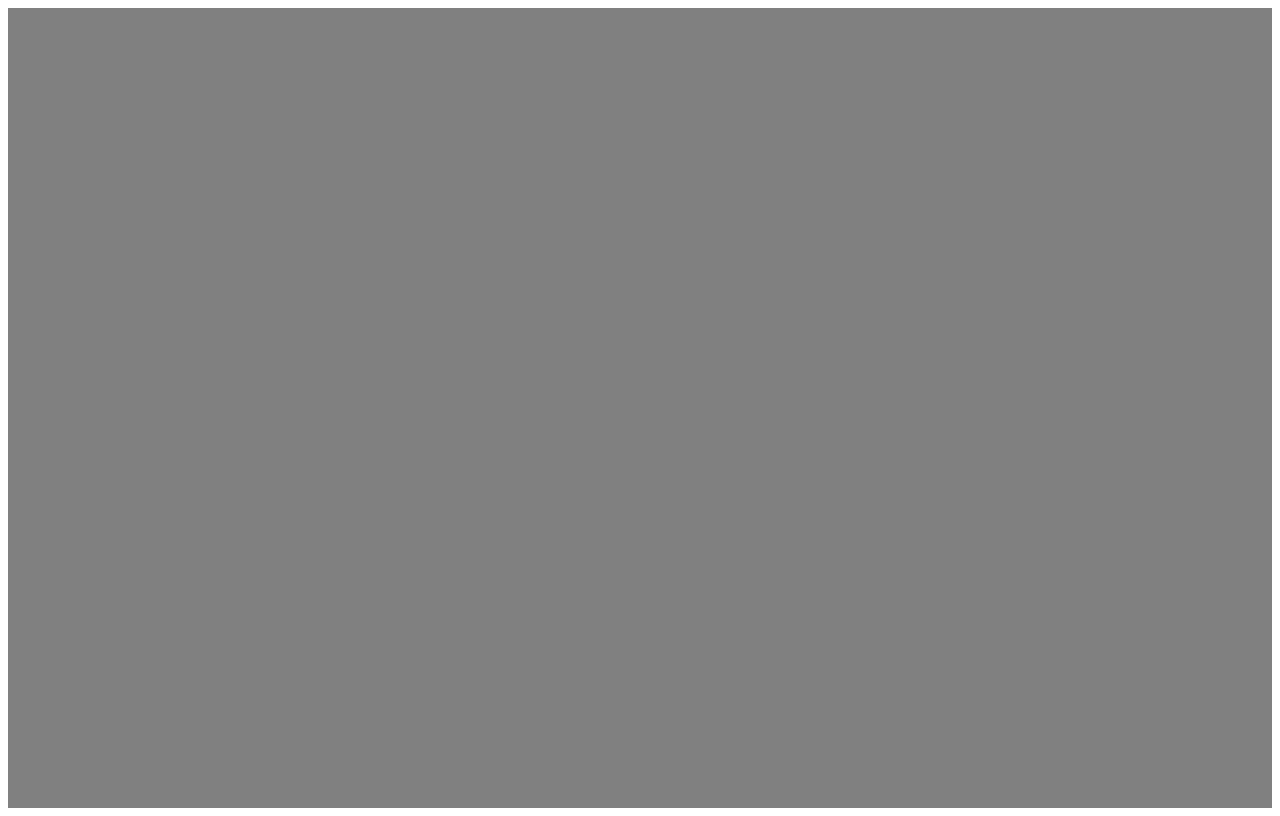
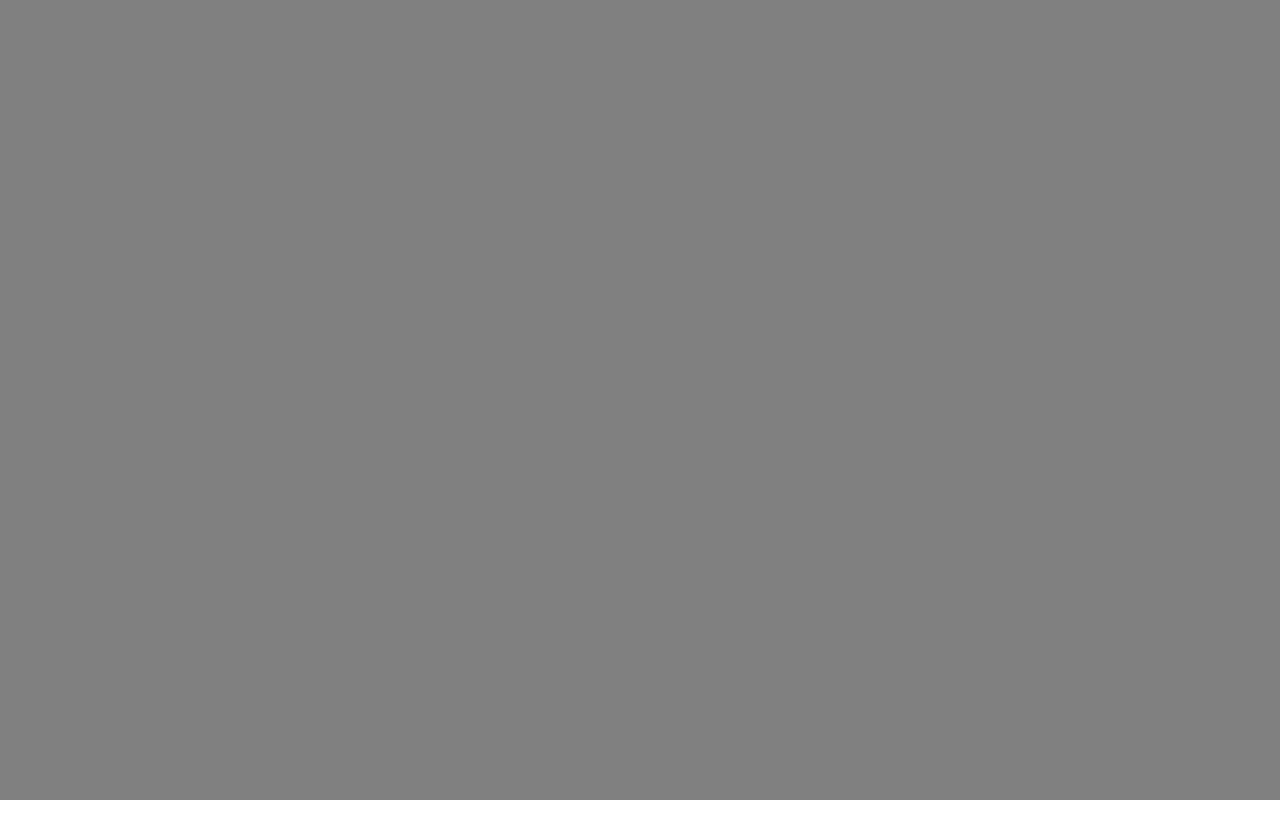
Before and after one commit to zukedog/htmlBoxes, a plain HTML site: page index.html in a window 1280 px wide. Drawn offline with Linux system fonts and the light colour scheme.

Commit message:
Fix size of main div.
modify CSS

```diff
--- a/style.css
+++ b/style.css
@@ -1,7 +1,18 @@
 @charset "UTF-8";
 /* CSS Document */
 
-#main{
+body {
 	width: 100%;
-	background-color: gray;
+	height: 100%;
+	margin: 0;
+	padding: 0;
 }
+
+#main {
+	width: inherit;
+	height: inherit;
+	margin: 0;
+	padding: 0;
+	background-color: grey;
+	overflow: hidden;
+}
```
